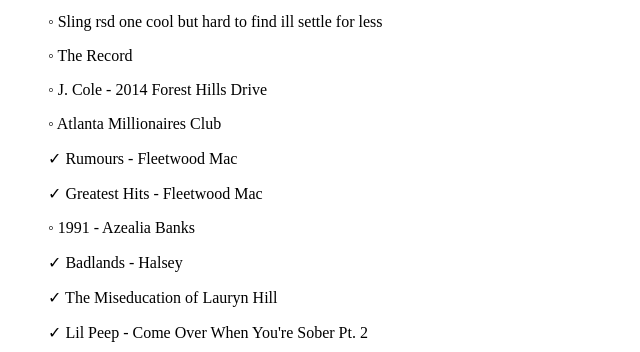
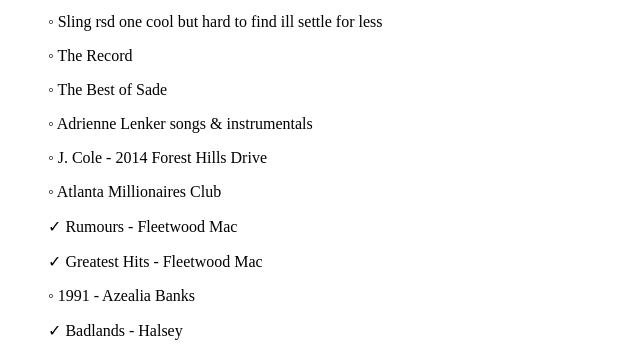
Before and after one commit to lesserafim-creator/winter, a plain HTML site: page index.html in a window 1280 px wide. Shown: the part 448-800 px from the top of the page, without its empty margins (0-640 px from the left). Drawn offline with Linux system fonts and the light colour scheme.

Commit message:
Update index.html

```diff
--- a/index.html
+++ b/index.html
@@ -35,6 +35,8 @@
     <p>◦ Kali uchis telepatia 7 inch, To feel alive ep (horrible gonna be hard)</p>
     <p>◦ Sling rsd one cool but hard to find ill settle for less</p>
     <p>◦ The Record</p>
+    <p>◦ The Best of Sade</p>
+    <p>◦ Adrienne Lenker songs & instrumentals</p>
     <p>◦ J. Cole - 2014 Forest Hills Drive</p>
     <p>◦ Atlanta Millionaires Club</p>
     <p>✓ Rumours - Fleetwood Mac</p>
@@ -42,7 +44,7 @@
     <p>◦ 1991 - Azealia Banks</p>
     <p>✓ Badlands - Halsey</p>
     <p>✓ The Miseducation of Lauryn Hill</p>
-    <p>✓ Lil Peep - Come Over When You're Sober Pt. 2</p>
+    <p>◦ Lil peep Crybaby</p>
     <p>◦ SZA - SOS and Z (idk if z has one!)</p>
     <p>✓ 17 - XXXTentacion</p>
     <p>◦ The 1975 - The 1975</p>
@@ -68,6 +70,8 @@
     <p>◦ How I’m Feeling Now - Charli XCX</p>
     <p>◦ The Sundays - Reading, Writing and Arithmetic</p>
     <p>◦ Lowertown - "I Love to Lie" </p>
+    <p>◦ Hole live through this</p>
+    <p>◦ The essential of skeeter davis (is this on vinyl???)</p>
         <ul><p>records above that have a checkmark mean i can live without!!!!</p></ul>ul>
         <ul><p> I have many more dont be scared to buy them all!!!! disclamer : these records are not limited to only being sold from those links and are not listed in any order of importance, but if there is a color version of these records i want that more than black !!!!!!!!!!!!!!!</p></ul>
         <ul> <p> this list is subject to being added to it is not final!!!!!!</p></ul>
```
